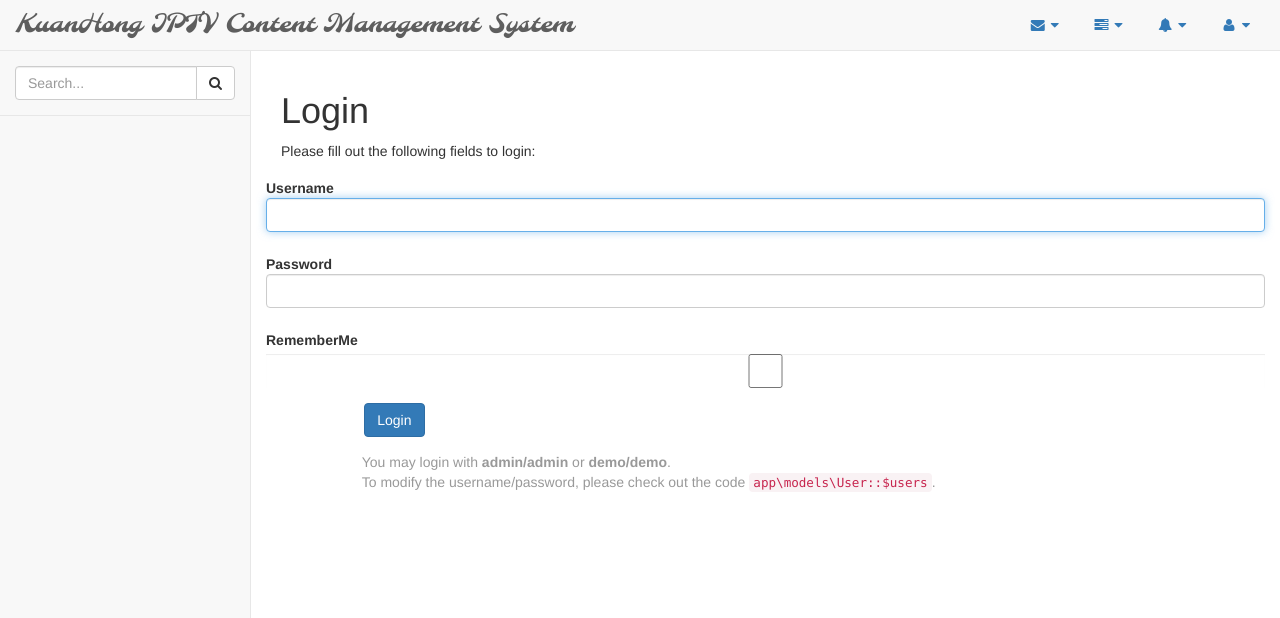
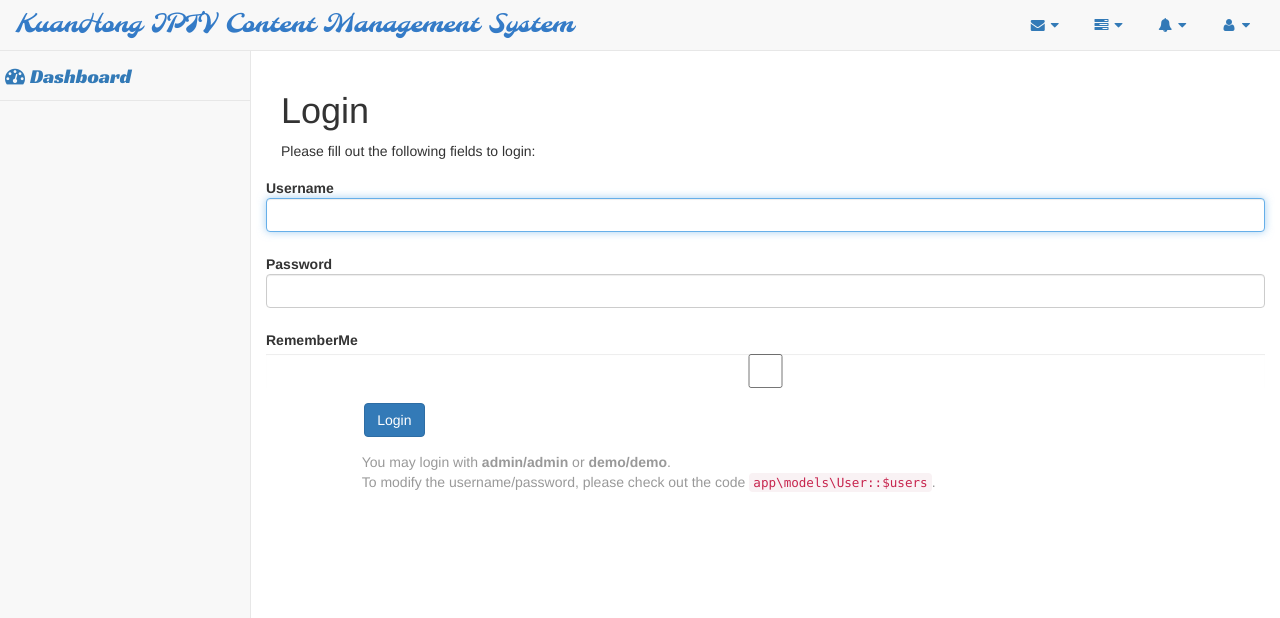
Before and after one commit to drjou/IPTVM, a Yii app: template views/site/login.php in a window 1280 px wide. Shown: the top 618 px of the page. Run offline with PHP 8.4 and a stand-in for Yii, Linux system fonts and the light colour scheme; the template is opened without the code that fills it, so the values that code supplies are empty; form fields are guessed from the names that the template uses; some libraries are stand-ins or nearby versions.

Commit message:
optimize login page and add iconfont, add AccountManagement(not finish)

```diff
--- a/assets/AppAsset.php
+++ b/assets/AppAsset.php
@@ -19,6 +19,7 @@ class AppAsset extends AssetBundle
     public $baseUrl = '@web';
     public $css = [
         'css/webfont.css',
+        'css/iconfont.css',
         'css/site.css',
         'css/iptvm.css',
         'plugins/metisMenu/metisMenu.min.css',
--- a/controllers/AdminController.php
+++ b/controllers/AdminController.php
@@ -28,7 +28,7 @@ class AdminController extends Controller{
             'verbs' => [
                 'class' => VerbFilter::className(),
                 'actions' => [
-                    'logout' => ['get'],
+                    'logout' => ['get', 'post'],
                 ]
             ],
         ];
--- a/views/admin/login.php
+++ b/views/admin/login.php
@@ -24,6 +24,7 @@ $this->title = 'Login';
 
 <div class="container">
 		<div class="row">
+			<div class="login-title">KuanHong IPTV Content Management System</div>
 			<div class="col-md-iptv col-md-offset-iptv">
 				<div class="login-panel panel panel-default">
 					<div class="panel-heading">
@@ -44,13 +45,13 @@ $this->title = 'Login';
 <fieldset>
         <?= $form->field($model, 'userName',
             ['template' => '<div class="input-group">
-                        <span class="input-group-addon"><span class="fa fa-user"></span></span>
+                        <span class="input-group-addon"><i class="fa fa-user"></i></span>
                         {input}
             </div><div>{error}</div>'])->textInput(['autofocus' => true, 'placeholder' => 'username'])?>
 
         <?= $form->field($model, 'password',
             ['template' => '<div class="input-group">
-                        <span class="input-group-addon"><span class="fa fa-lock"></span></span>
+                        <span class="input-group-addon"><i class="fa fa-lock"></i></span>
                         {input}
             </div><div>{error}</div>'])->passwordInput(['placeholder' => 'password'])?>
 
--- a/views/layouts/main.php
+++ b/views/layouts/main.php
@@ -37,7 +37,7 @@ AppAsset::register($this);
                     <span class="icon-bar"></span>
                     <span class="icon-bar"></span>
                 </button>
-                <a class="navbar-brand" href="<?=Url::to(['/site/index']) ?>">KuanHong IPTV Content Management System</a>
+                <a class="home-title" href="<?=Url::to(['/site/index']) ?>">KuanHong IPTV Content Management System</a>
             </div>
             <!-- /.navbar-header -->
 
@@ -253,16 +253,8 @@ AppAsset::register($this);
             <div class="navbar-default sidebar" role="navigation">
                 <div class="sidebar-nav navbar-collapse">
                     <ul class="nav" id="side-menu">
-                        <li class="sidebar-search">
-                            <div class="input-group custom-search-form">
-                                <input type="text" class="form-control" placeholder="Search...">
-                                <span class="input-group-btn">
-                                <button class="btn btn-default" type="button">
-                                    <i class="fa fa-search"></i>
-                                </button>
-                            </span>
-                            </div>
-                            <!-- /input-group -->
+                        <li class="dashboard">
+                            <span><i class="fa fa-dashboard"></i>Dashboard</span>
                         </li>
                         <?php
                             $dependency = [
--- /dev/null
+++ b/web/css/iconfont.css
@@ -0,0 +1,30 @@
+
+@font-face {font-family: "iconfont";
+  src: url('../fonts/iconfont.eot?t=1476497019'); /* IE9*/
+  src: url('../fonts/iconfont.eot?t=1476497019#iefix') format('embedded-opentype'), /* IE6-IE8 */
+  url('../fonts/iconfont.woff?t=1476497019') format('woff'), /* chrome, firefox */
+  url('../fonts/iconfont.ttf?t=1476497019') format('truetype'), /* chrome, firefox, opera, Safari, Android, iOS 4.2+*/
+  url('../fonts/iconfont.svg?t=1476497019#iconfont') format('svg'); /* iOS 4.1- */
+}
+
+.iconfont {
+  font-family:"iconfont" !important;
+  font-size:16px;
+  font-style:normal;
+  -webkit-font-smoothing: antialiased;
+  -webkit-text-stroke-width: 0.2px;
+  -moz-osx-font-smoothing: grayscale;
+}
+
+.iconfont-fw {
+	margin:0px 4px 0px 2px;
+}
+.icon-home:before { content: "\e602"; }
+.icon-channel:before { content: "\e603"; }
+.icon-product:before { content: "\e604"; }
+.icon-iconfontiptv1:before { content: "\e600"; }
+.icon-productcard:before { content: "\e605"; }
+.icon-user:before { content: "\e606"; }
+.icon-directory:before { content: "\e607"; }
+.icon-admin:before { content: "\e608"; }
+.icon-houtaiguanli:before { content: "\e601"; }
--- a/web/css/iptvm.css
+++ b/web/css/iptvm.css
@@ -166,9 +166,9 @@ body {
   height: 350px;
   overflow-y: scroll;
 }
-.login-panel {
+/* .login-panel {
   margin-top: 25%;
-}
+} */
 .flot-chart {
   display: block;
   height: 400px;
@@ -432,10 +432,48 @@ table.dataTable thead .sorting:after {
     border-left-width: 0;
   }
 }
-.navbar-brand {
+
+.login-title {
+	font-family: 'Faster One', cursive;
+	text-align: center;
+	font-size: 50px;
+	color: #337ab7;
+	margin-top: 5%;
+	margin-bottom: 3%;
+}
+
+.panel-title {
+	font-family: 'Racing Sans One', cursive;
+	font-size: 20px;
+	color: #337ab7;
+}
+
+.home-title {
 	font-family: 'Molle', cursive;
 	font-size: 25px;
 	color: #337ab7;
+	float: left;
+  	padding: 15px 15px;
+  	line-height: 20px;
+  	height: 50px;
+}
+.home-title:HOVER, .home-title:FOCUS {
+	text-decoration: none;
+	color: #347bc7;
+}
+
+.dashboard {
+	font-family: 'Racing Sans One', cursive;
+	font-size: 20px;
+	color: #337ab7;
+	text-align: left;
+	height: 50px;
+	line-height: 50px;
+}
+
+.dashboard i {
+	padding-left: 5px;
+	padding-right: 5px;
 }
 
 .col-md-offset-iptv {
```
Also changed, not shown: controllers/AccountController.php (added, +54 -0 lines), models/Account.php (added, +16 -0 lines), web/fonts/iconfont.ttf (added), web/fonts/iconfont.woff (added), 2 other files.
